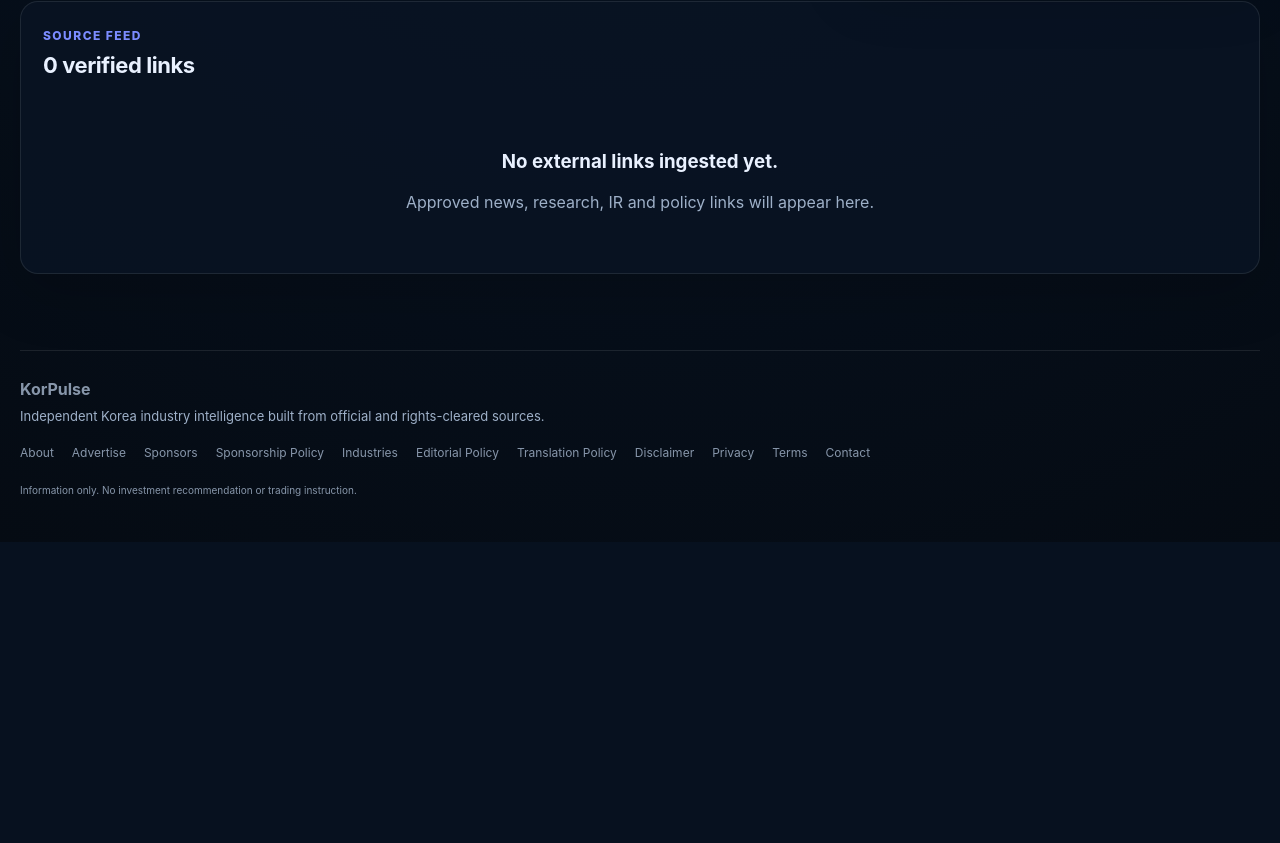
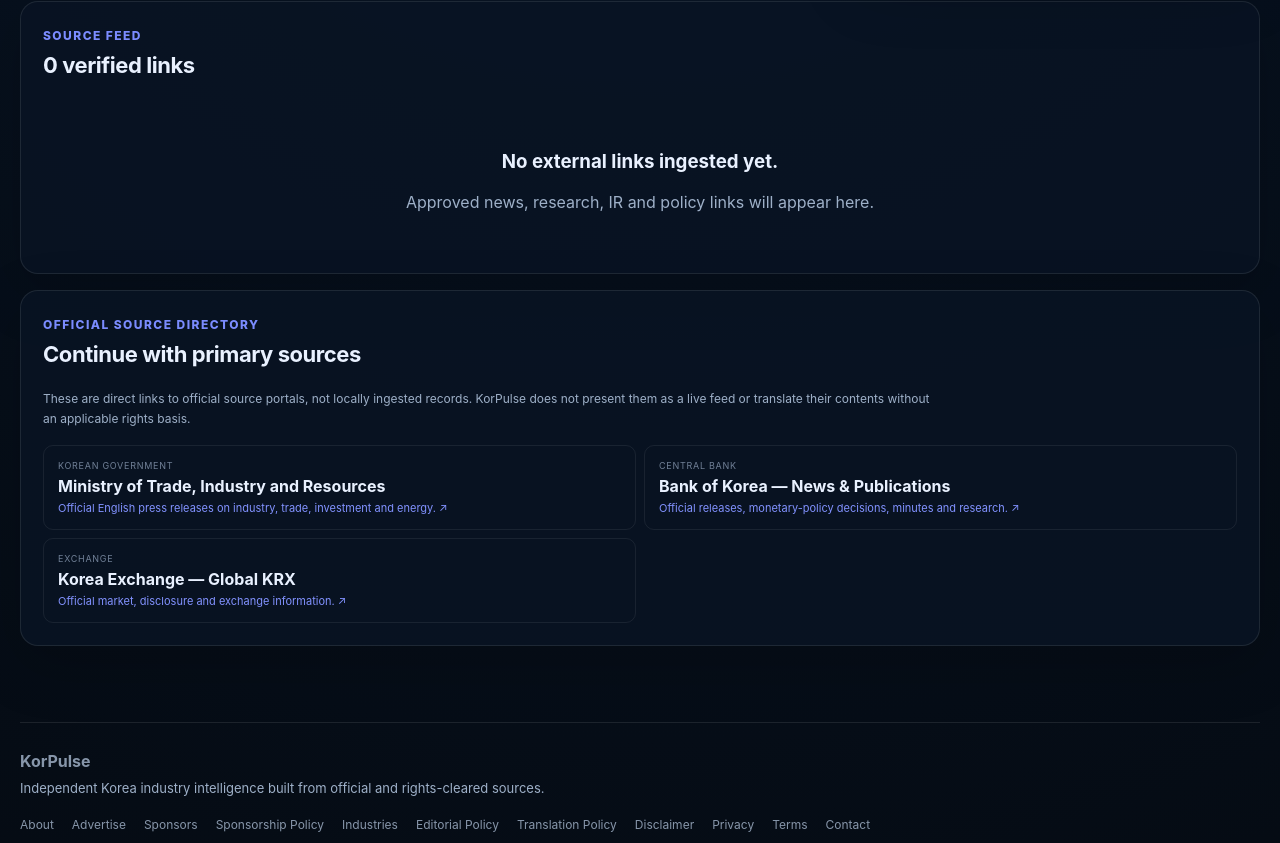
Before and after one commit to bobee8585-bit/korea-market-portal, a Next.js app: page /news in a window 1280 px wide. Shown: the part 543-1386 px from the top of the page. Before the commit the page ends 1085 px from the top, so only its background shows below. Built offline with nearby package versions, Linux system fonts and the light colour scheme; no server answers; the database is empty.

Commit message:
feat: connect empty feeds to official source hubs

```diff
--- a/app/global-money/page.tsx
+++ b/app/global-money/page.tsx
@@ -1,5 +1,6 @@
 import { EvidenceStatus } from "@prisma/client";
 import { db } from "@/lib/db";
+import { OfficialSourceHub } from "@/components/official-source-hub";
 
 export const dynamic = "force-dynamic";
 
@@ -16,5 +17,6 @@
     <header className="topbar"><a href="/" className="brandBlock"><div className="brand">Korea Market Portal</div><div className="subtitle">Global Industry Intelligence</div></a><nav className="nav"><a href="/companies">Companies</a><a href="/global-money" className="active">Global Money</a><a href="/ma">M&A</a><a href="/market-events">Market Events</a></nav></header>
     <section className="hero"><div><span className="eyebrow">GLOBAL MONEY</span><h1>Public institutional position disclosures, without investment signals.</h1><p>Track disclosed positions from pensions, funds and large institutions. Reporting periods and filing dates are kept separate so stale filings are not presented as real-time holdings.</p></div><div className="policyCard"><strong>Interpretation rule</strong><span>• Public disclosures only.</span><span>• Historical filing, not live portfolio.</span><span>• No buy/sell interpretation.</span></div></section>
     <section className="panel"><div className="panelHeader"><div><span className="eyebrow">DISCLOSURES</span><h2>{items.length} verified records</h2></div></div>{items.length===0?<div className="emptyState"><h3>No institutional disclosures ingested yet.</h3><p>Verified filings will appear after protected ingestion.</p></div>:<div className="stackList">{items.map(item=><a className="listRow" key={item.id} href={item.sourceUrl} target="_blank" rel="noreferrer"><div><strong>{item.managerName} → {item.targetCompanyName}</strong><p>{item.positionType} · period {item.periodEnd.toISOString().slice(0,10)}</p></div><div className="listMeta"><span>{item.managerCountry||"GLOBAL"}</span><span>reported {item.reportedAt.toISOString().slice(0,10)} ↗</span></div></a>)}</div>}</section>
+    {items.length === 0 && <OfficialSourceHub section="globalMoney" />}
   </main>;
 }
--- a/app/globals.css
+++ b/app/globals.css
@@ -330,6 +330,7 @@
 .sourceList span { color: #8292ff; font-size: 11px; }
 .ecosystemSources { margin-top: 16px; }
 .sourceMethodNote { max-width: 900px; margin-top: -6px; font-size: 12px; }
+.officialSourceHub { margin-top: 16px; }
 @media (max-width: 620px) {
   .inventoryGrid { grid-template-columns: 1fr; }
   .inquiryFields { grid-template-columns: 1fr; }
--- a/app/ma/page.tsx
+++ b/app/ma/page.tsx
@@ -1,5 +1,6 @@
 import { EvidenceStatus } from "@prisma/client";
 import { db } from "@/lib/db";
+import { OfficialSourceHub } from "@/components/official-source-hub";
 
 export const dynamic = "force-dynamic";
 
@@ -11,5 +12,6 @@
     <header className="topbar"><a href="/" className="brandBlock"><div className="brand">Korea Market Portal</div><div className="subtitle">Global Industry Intelligence</div></a><nav className="nav"><a href="/global-money">Global Money</a><a href="/ma" className="active">M&A</a><a href="/news">News & Research</a><a href="/market-events">Market Events</a></nav></header>
     <section className="hero"><div><span className="eyebrow">GLOBAL M&A</span><h1>Track announced corporate combinations and ownership changes.</h1><p>Transactions are presented as factual events with source, status and announced value when officially available. No deal is converted into a trading view.</p></div><div className="policyCard"><strong>Deal rule</strong><span>• Official or rights-cleared evidence.</span><span>• Announced, pending and completed are distinct.</span><span>• No investment recommendation.</span></div></section>
     <section className="panel"><div className="panelHeader"><div><span className="eyebrow">VERIFIED DEALS</span><h2>{items.length} records</h2></div></div>{items.length===0?<div className="emptyState"><h3>No M&A events ingested yet.</h3><p>Officially evidenced transactions will appear here.</p></div>:<div className="stackList">{items.map(item=><a className="listRow" key={item.id} href={item.sourceUrl} target="_blank" rel="noreferrer"><div><strong>{item.acquirerName} → {item.targetName}</strong><p>{item.ecosystemSlug||"cross-industry"}{item.dealValueUsd?` · disclosed value $${item.dealValueUsd.toString()}`:""}</p></div><div className="listMeta"><span>{item.status.replaceAll("_"," ")}</span><span>{item.announcedAt.toISOString().slice(0,10)} ↗</span></div></a>)}</div>}</section>
+    {items.length === 0 && <OfficialSourceHub section="mna" />}
   </main>;
 }
--- a/app/market-events/page.tsx
+++ b/app/market-events/page.tsx
@@ -1,5 +1,6 @@
 import { EvidenceStatus } from "@prisma/client";
 import { db } from "@/lib/db";
+import { OfficialSourceHub } from "@/components/official-source-hub";
 
 export const dynamic = "force-dynamic";
 
@@ -11,5 +12,6 @@
     <header className="topbar"><a href="/" className="brandBlock"><div className="brand">Korea Market Portal</div><div className="subtitle">Global Industry Intelligence</div></a><nav className="nav"><a href="/ecosystems/semiconductor">Ecosystems</a><a href="/news">News & Research</a><a href="/market-events" className="active">Market Events</a><a href="/ma">M&A</a></nav></header>
     <section className="hero"><div><span className="eyebrow">MARKET-RELEVANT EVENTS</span><h1>Explain why a verified global event is connected to a Korean company or industry.</h1><p>Relevance notes describe the factual transmission path—policy, supply chain, factory, technology or ownership. They never predict price direction or tell a user to trade.</p></div><div className="policyCard"><strong>Analysis boundary</strong><span>• Evidence-backed event first.</span><span>• Relevance, not price prediction.</span><span>• No target price or buy/sell language.</span></div></section>
     <section className="panel"><div className="panelHeader"><div><span className="eyebrow">EVENT TIMELINE</span><h2>{items.length} verified events</h2></div></div>{items.length===0?<div className="emptyState"><h3>No market-impact events ingested yet.</h3><p>Verified global events and neutral relevance notes will appear here.</p></div>:<div className="stackList">{items.map(item=><a className="listRow" key={item.id} href={item.sourceUrl} target="_blank" rel="noreferrer"><div><strong>{item.title}</strong><p>{item.relevanceNote||"Verified event; relevance note pending."}</p></div><div className="listMeta"><span>{item.eventType.replaceAll("_"," ")}{item.country?` · ${item.country}`:""}</span><span>{item.occurredAt.toISOString().slice(0,10)} ↗</span></div></a>)}</div>}</section>
+    {items.length === 0 && <OfficialSourceHub section="marketEvents" />}
   </main>;
 }
--- a/app/news/page.tsx
+++ b/app/news/page.tsx
@@ -1,5 +1,6 @@
 import { EvidenceStatus } from "@prisma/client";
 import { db } from "@/lib/db";
+import { OfficialSourceHub } from "@/components/official-source-hub";
 
 export const dynamic = "force-dynamic";
 
@@ -11,5 +12,6 @@
     <header className="topbar"><a href="/" className="brandBlock"><div className="brand">Korea Market Portal</div><div className="subtitle">Global Industry Intelligence</div></a><nav className="nav"><a href="/companies">Companies</a><a href="/news" className="active">News & Research</a><a href="/market-events">Market Events</a><a href="/ma">M&A</a></nav></header>
     <section className="hero"><div><span className="eyebrow">NEWS & RESEARCH LINKS</span><h1>Translate only what the rights policy allows. Link everything else to the original.</h1><p>Media and broker research default to link-only handling. A translated title appears only when the source record explicitly permits translation.</p></div><div className="policyCard"><strong>Rights rule</strong><span>• LINK_ONLY content is not translated or AI-analyzed.</span><span>• Licensed or official content may enable translation.</span><span>• Original source remains one click away.</span></div></section>
     <section className="panel"><div className="panelHeader"><div><span className="eyebrow">SOURCE FEED</span><h2>{items.length} verified links</h2></div></div>{items.length===0?<div className="emptyState"><h3>No external links ingested yet.</h3><p>Approved news, research, IR and policy links will appear here.</p></div>:<div className="stackList">{items.map(item=><a className="listRow" key={item.id} href={item.originalUrl} target="_blank" rel="noreferrer"><div><strong>{item.translationAllowed&&item.translatedTitle?item.translatedTitle:item.title}</strong><p>{item.sourceName} · {item.contentType.replaceAll("_"," ")}{item.translationAllowed&&item.translatedTitle?` · original: ${item.title}`:""}</p></div><div className="listMeta"><span>{item.rightsType.replaceAll("_"," ")}</span><span>{item.publishedAt?item.publishedAt.toISOString().slice(0,10):"source"} ↗</span></div></a>)}</div>}</section>
+    {items.length === 0 && <OfficialSourceHub section="news" />}
   </main>;
 }
--- /dev/null
+++ b/components/official-source-hub.tsx
@@ -0,0 +1,9 @@
+import { publicSourceHubs } from "@/lib/public-source-hubs";
+
+export function OfficialSourceHub({ section }: { section: keyof typeof publicSourceHubs }) {
+  return <section className="panel officialSourceHub">
+    <div className="panelHeader"><div><span className="eyebrow">OFFICIAL SOURCE DIRECTORY</span><h2>Continue with primary sources</h2></div></div>
+    <p className="sourceMethodNote">These are direct links to official source portals, not locally ingested records. KorPulse does not present them as a live feed or translate their contents without an applicable rights basis.</p>
+    <div className="sourceList">{publicSourceHubs[section].map((source) => <a href={source.url} target="_blank" rel="noreferrer" key={source.url}><small>{source.type}</small><strong>{source.name}</strong><span>{source.description} ↗</span></a>)}</div>
+  </section>;
+}
--- /dev/null
+++ b/lib/public-source-hubs.ts
@@ -0,0 +1,22 @@
+export const publicSourceHubs = {
+  news: [
+    { type: "KOREAN GOVERNMENT", name: "Ministry of Trade, Industry and Resources", description: "Official English press releases on industry, trade, investment and energy.", url: "https://english.motir.go.kr/eng/article/EATCLdfa319ada" },
+    { type: "CENTRAL BANK", name: "Bank of Korea — News & Publications", description: "Official releases, monetary-policy decisions, minutes and research.", url: "https://www.bok.or.kr/eng/singl/newsDataEng/list.do?menuNo=400007" },
+    { type: "EXCHANGE", name: "Korea Exchange — Global KRX", description: "Official market, disclosure and exchange information.", url: "https://global.krx.co.kr/main/main.jsp" },
+  ],
+  marketEvents: [
+    { type: "CENTRAL BANK", name: "Bank of Korea — Releases & Publications", description: "Primary-source monetary, financial and macroeconomic releases.", url: "https://www.bok.or.kr/eng/main/contents.do?menuNo=400259" },
+    { type: "KOREAN GOVERNMENT", name: "MOTIR Press Center", description: "Official policy and real-economy announcements.", url: "https://english.motir.go.kr/eng/article/EATCLdfa319ada" },
+    { type: "EXCHANGE", name: "Korea Exchange — Global KRX", description: "Official exchange notices and market information.", url: "https://global.krx.co.kr/main/main.jsp" },
+  ],
+  globalMoney: [
+    { type: "US REGULATOR", name: "SEC Form 13F Data Sets", description: "As-filed institutional holdings data. Filing period and submission date must not be treated as real-time positions.", url: "https://www.sec.gov/data-research/sec-markets-data/form-13f-data-sets" },
+    { type: "PUBLIC PENSION", name: "National Pension Service Investment Management", description: "Official fund status, asset allocation and portfolio overview.", url: "https://fund.nps.or.kr/eng/main.do" },
+    { type: "PUBLIC PENSION", name: "NPS Portfolio Breakdown", description: "Official allocation by domestic and global equities, fixed income and alternatives.", url: "https://fund.nps.or.kr/eng/orinsm/ovvw/getOHFD0013M0.do" },
+  ],
+  mna: [
+    { type: "KOREAN REGULATOR", name: "DART — Integrated Disclosure Search", description: "Search official Korean corporate filings for merger, acquisition and ownership disclosures.", url: "https://englishdart.fss.or.kr/dsbb007/main.do?option=corp" },
+    { type: "KOREAN REGULATOR", name: "DART — Latest KOSPI Disclosures", description: "Latest English disclosure listings. English submissions are not a substitute for the legally authoritative Korean filing.", url: "https://englishdart.fss.or.kr/dsba001/mainAll.do" },
+    { type: "EXCHANGE", name: "Korea Exchange — Global KRX", description: "Official exchange and listed-company disclosure information.", url: "https://global.krx.co.kr/main/main.jsp" },
+  ],
+} as const;
--- a/scripts/verify-mvp.mjs
+++ b/scripts/verify-mvp.mjs
@@ -16,6 +16,7 @@
 const disclosureCron = read("app/api/cron/dart-disclosures/route.ts");
 const disclosureSync = read("app/api/internal/dart/sync-disclosures/route.ts");
 const ecosystemEvidenceCatalog = read("lib/ecosystem-evidence-catalog.ts");
+const publicSourceHubs = read("lib/public-source-hubs.ts");
 
 if (!layout.includes("lang={defaultLocale}")) failures.push("Root document must use the locale contract.");
 if (!localeContract.includes('defaultLocale = "en"')) failures.push("English must remain the published default locale.");
@@ -38,6 +39,10 @@
   if (!ecosystemEvidenceCatalog.includes(`${slug.includes("-") ? `"${slug}"` : slug}: [`)) failures.push(`Official ecosystem starting sources are missing for ${slug}.`);
 }
 if (!ecosystemEvidenceCatalog.includes("OFFICIAL COMPANY SOURCE")) failures.push("Ecosystem source catalog must preserve source attribution.");
+for (const source of ["englishdart.fss.or.kr", "global.krx.co.kr", "bok.or.kr", "sec.gov", "fund.nps.or.kr"]) {
+  if (!publicSourceHubs.includes(source)) failures.push(`Public source hub is missing ${source}.`);
+}
+if (!publicSourceHubs.includes("not a substitute for the legally authoritative Korean filing")) failures.push("English DART directory must preserve the legal-authority warning.");
 if (!translationPolicy.includes("Investigation, allegation, charge, judgment and final conviction are not interchangeable")) failures.push("Translation policy must preserve legal status distinctions.");
 
 if (failures.length) {
```
